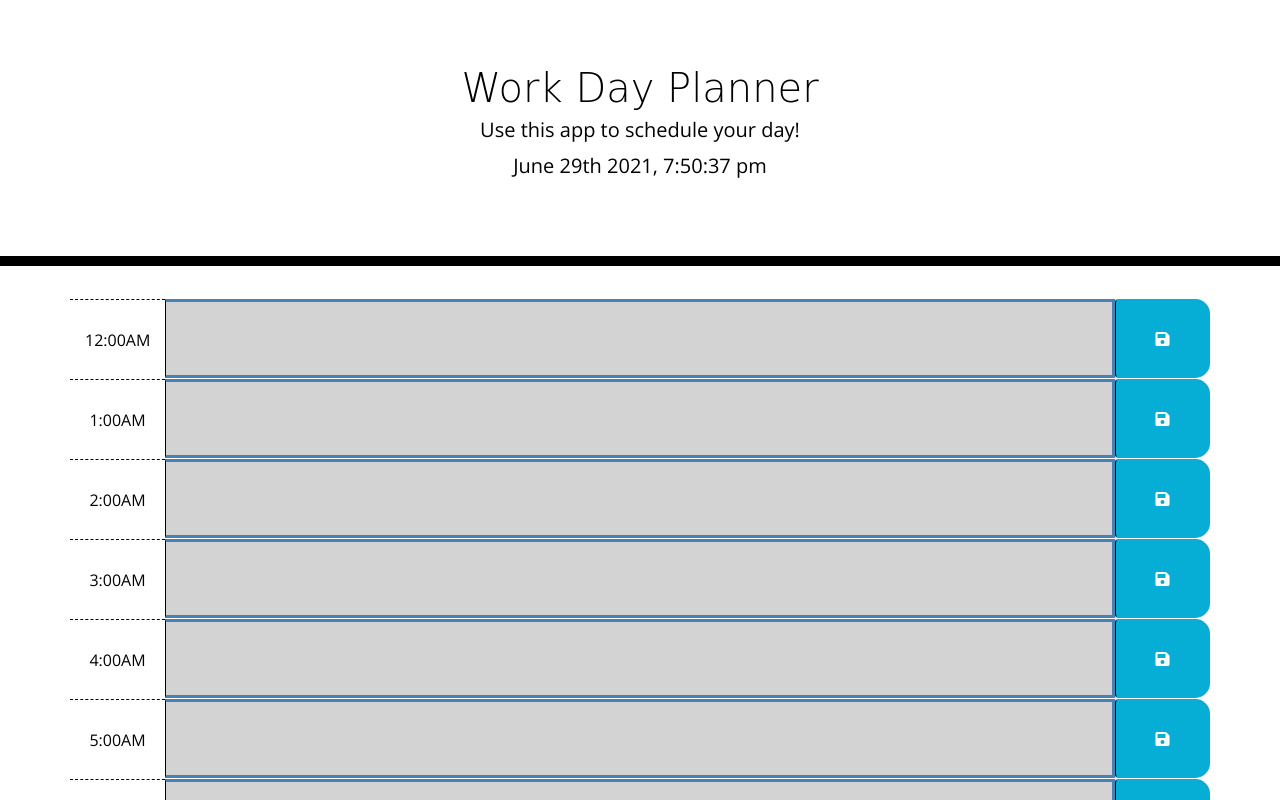
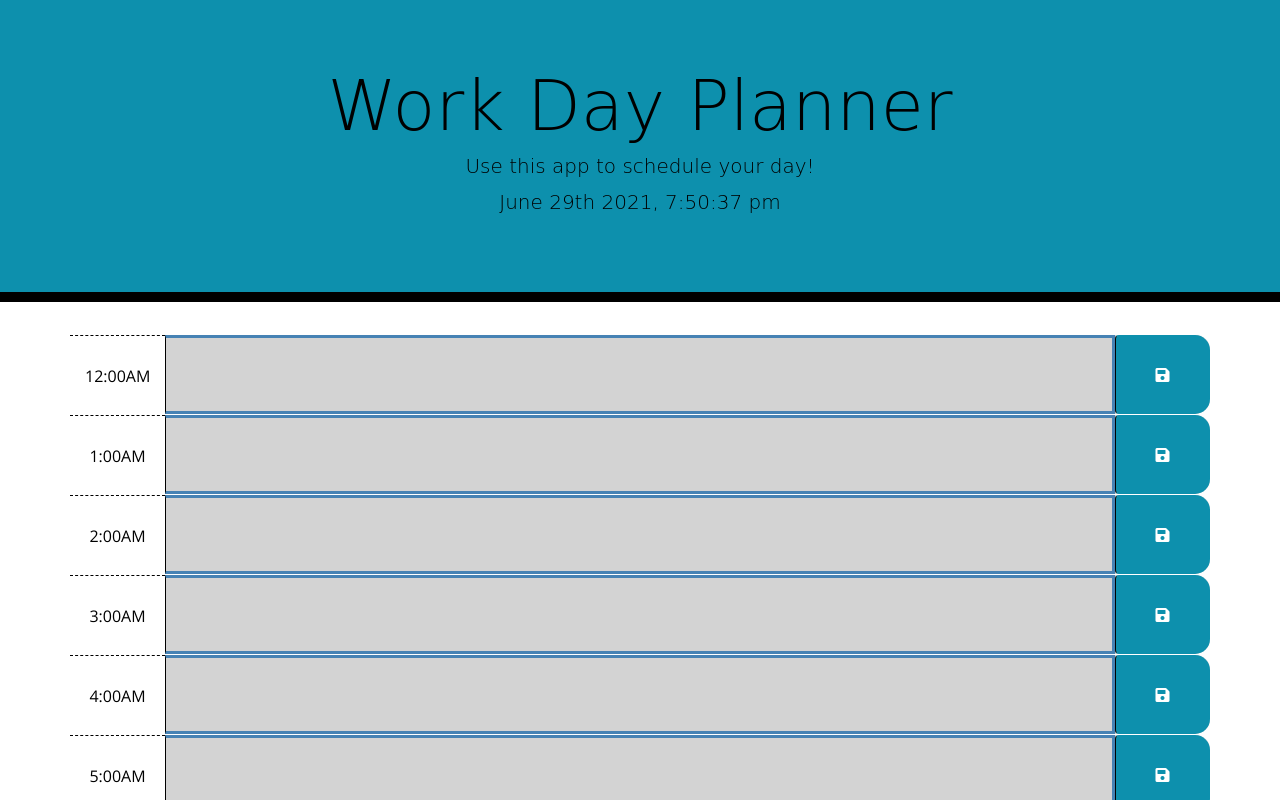
Before and after one commit to LukeMcM89/Day-Planner, a plain HTML site: page index.html in a window 1280 px wide. Shown: the top 800 px of the page. Drawn offline with nearby package versions, Linux system fonts and the light colour scheme.

Commit message:
READMe/CSS styling

```diff
--- a/assets/style.css
+++ b/assets/style.css
@@ -21,11 +21,14 @@ body {
     color: black;
     border-radius: 0;
     border-bottom: 10px solid black;
+    font-family: 'Architects Daughter', cursive;
+    font-size: 60px;
+    background-color: #0d90ad;
   }
 
   .display-3 {
     font-family: 'Architects Daughter', cursive;
-    font-size: 40px;
+    font-size: 70px;
   }
 
   .entry_data {
@@ -55,12 +58,12 @@ body {
   }
 
   .present {
-    background-color: #ff6961;
+    background-color: #77dd77;
     color: white;
   }
 
   .future {
-    background-color: #77dd77;
+    background-color: #ff6961;
     color: white;
   }
 
@@ -68,7 +71,7 @@ body {
     border-left: 1px solid black;
     border-top-right-radius: 15px;
     border-bottom-right-radius: 15px;
-    background-color: #06aed5;
+    background-color: #0d90ad;
     color: white;
   }
 
```
Also changed, not shown: assets/Planner.png (added), 1 other file.
